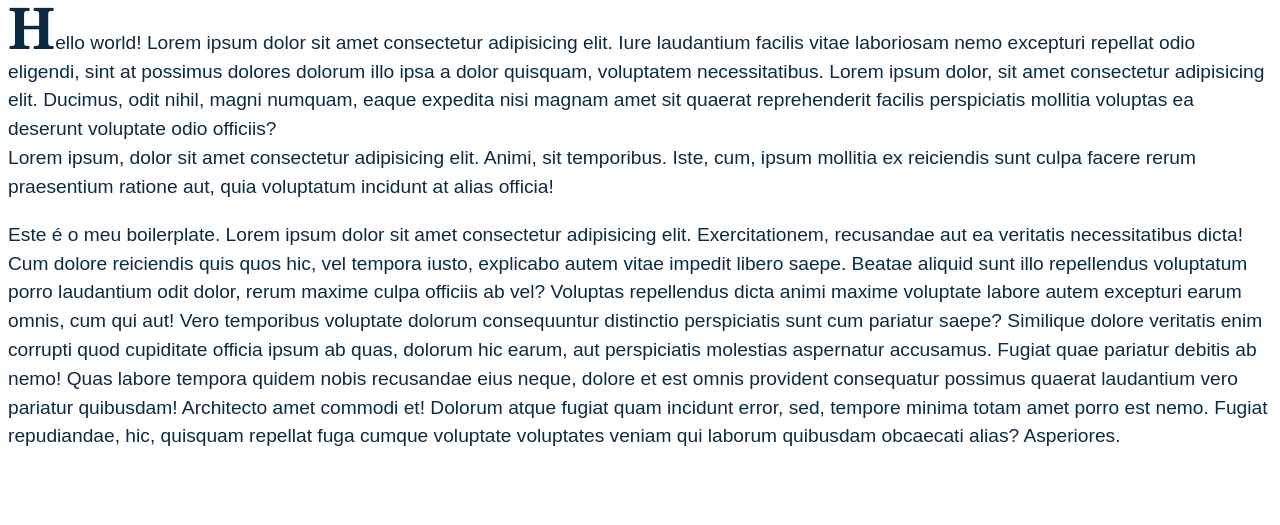
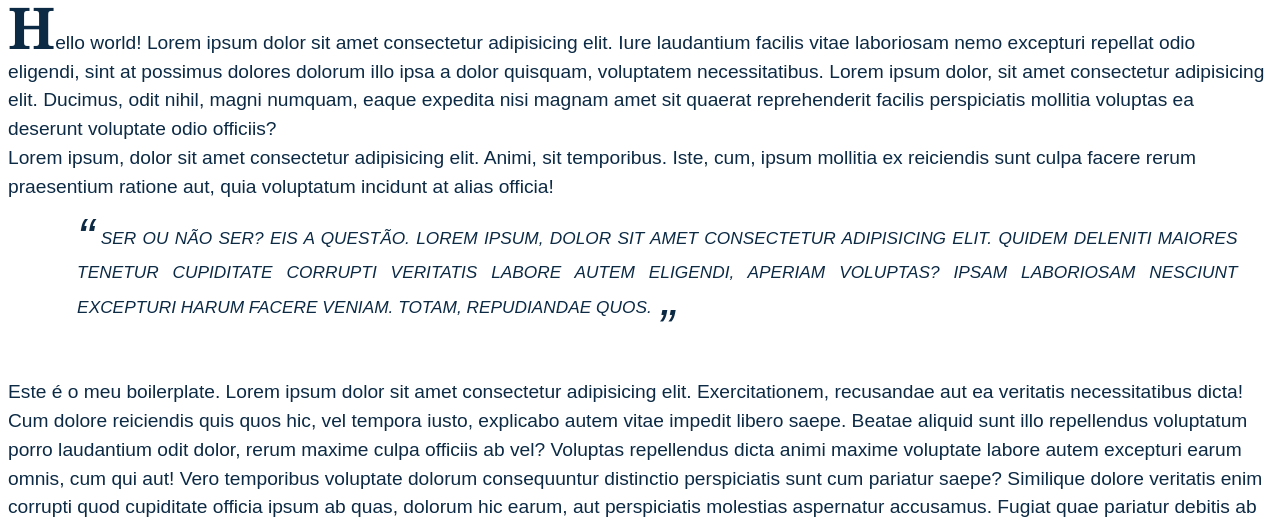
Before and after one commit to utfpr-cefwm/html5-boilerplate-2025-1, a website built with webpack: page index.html in a window 1280 px wide. Shown: the part 263-788 px from the top of the page. Built offline with nearby package versions, Linux system fonts and the light colour scheme.

Commit message:
Demonstra a criação da class "quote".

```diff
--- a/css/style.css
+++ b/css/style.css
@@ -32,3 +32,26 @@ p:first-of-type::first-letter {
   font-weight: bold;
   line-height: 1;
 }
+
+.quote {
+  text-align: justify;
+  font-style: italic;
+  font-size: .9em;
+  line-height: 2;
+  margin: 1em 2em 1em 4em;
+  text-transform: uppercase;
+}
+
+.quote::before {
+  content: "“";
+  font-size: 3em;
+  vertical-align: text-bottom;
+  line-height: .4em;
+}
+
+.quote::after {
+  content: "”";
+  font-size: 3em;
+  vertical-align: text-top;
+  line-height: 1.2em;
+}
--- a/index.html
+++ b/index.html
@@ -29,6 +29,10 @@
         <br />
         Lorem ipsum, dolor sit amet consectetur adipisicing elit. Animi, sit temporibus. Iste, cum, ipsum mollitia ex reiciendis sunt culpa facere rerum praesentium ratione aut, quia voluptatum incidunt at alias officia!
       </p>
+      <p class="quote">
+        Ser ou não ser? Eis a questão.
+        Lorem ipsum, dolor sit amet consectetur adipisicing elit. Quidem deleniti maiores tenetur cupiditate corrupti veritatis labore autem eligendi, aperiam voluptas? Ipsam laboriosam nesciunt excepturi harum facere veniam. Totam, repudiandae quos.
+      </p>
       <p>
         Este é o meu boilerplate.
         Lorem ipsum dolor sit amet consectetur adipisicing elit. Exercitationem, recusandae aut ea veritatis necessitatibus dicta! Cum dolore reiciendis quis quos hic, vel tempora iusto, explicabo autem vitae impedit libero saepe.
@@ -48,6 +52,10 @@
         Placeat ipsum, consectetur voluptates ad sit praesentium reiciendis reprehenderit modi ipsam eos quam alias quaerat iure, assumenda libero a harum ullam sapiente ea officiis? Ab accusamus dolor repellendus atque optio?
         Laboriosam tempora nobis inventore quibusdam in! Suscipit numquam dolore perspiciatis quas explicabo, adipisci similique dolorem distinctio voluptatem eius pariatur accusamus, laboriosam et. Accusantium, distinctio rem. Nisi incidunt fugit assumenda harum!
       </p>
+      <p class="quote">
+        Lorem ipsum, dolor sit amet consectetur adipisicing elit. Veritatis consequatur, nesciunt saepe provident beatae voluptatibus perspiciatis id impedit adipisci ducimus? Molestiae minima assumenda obcaecati quo quos quas fuga reiciendis iusto!
+        Ab omnis, doloribus deleniti labore et soluta! Eligendi magnam soluta, neque magni quaerat voluptates accusantium repellat molestiae totam itaque in nesciunt modi sint ullam est veniam cupiditate facere tempora minus!
+      </p>
       <p>
         Lorem ipsum dolor sit amet consectetur, adipisicing elit. Perspiciatis consequatur reiciendis, explicabo quae sit et dolore, architecto at similique quisquam dolorum fugit adipisci esse dignissimos, optio a cupiditate officiis numquam?
         Aperiam unde architecto consequatur mollitia accusantium fuga asperiores at illo necessitatibus, rerum possimus! Labore officia architecto saepe illo, possimus perspiciatis accusamus dolore eveniet impedit omnis incidunt numquam quae, provident suscipit!
```
